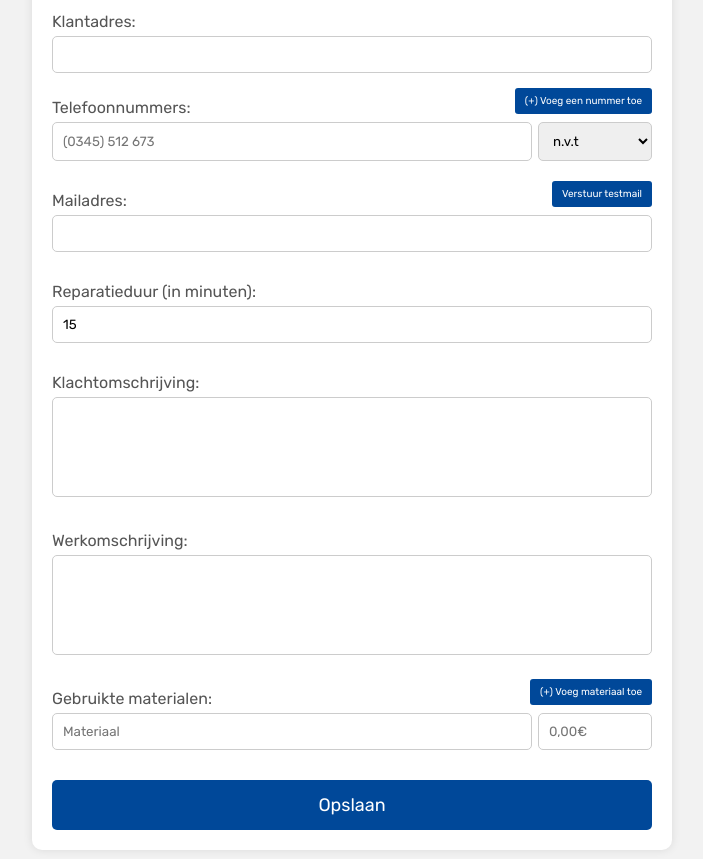
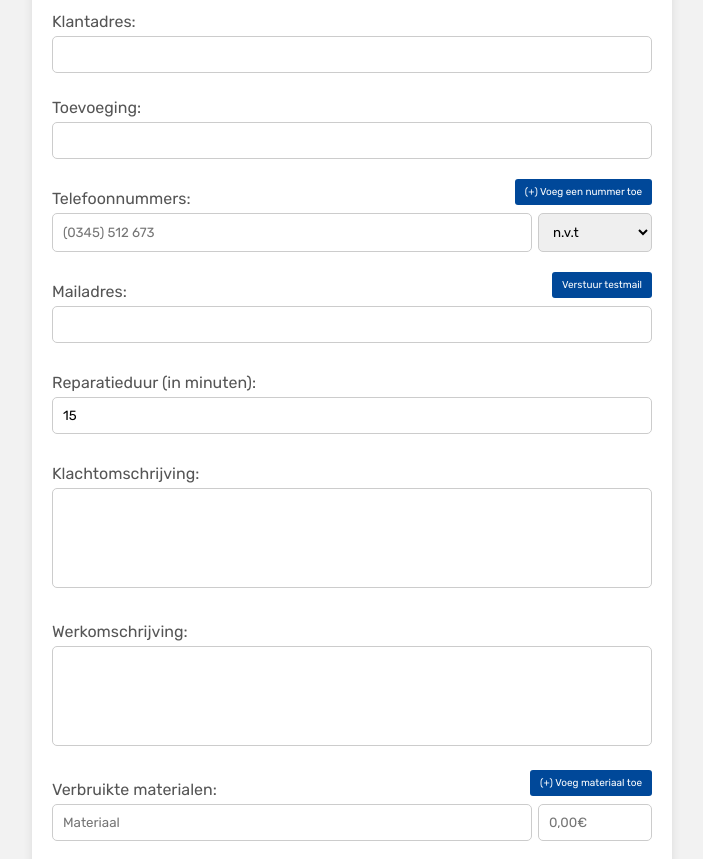
Before and after one commit to sfh0345/sfh0345.github.io, a plain HTML site: page invoeren.html in a window 1280 px wide. Shown: the part 904-1763 px from the top of the page, without its empty margins (288-991 px from the left). Drawn offline with Linux system fonts and the light colour scheme; some packages are replaced by stand-ins of ours.

Commit message:
Huisnummer toevoeging

```diff
--- a/invoeren.html
+++ b/invoeren.html
@@ -67,6 +67,12 @@
                     <!-- <h6 id="geenhuisnummer" style="margin: 0; line-height: 0; font-family: Rubik light; color: #f44336; margin-top: -5px; margin-bottom: 30px;"></h6> -->
                     <div style="font-size: 14px; margin: 0; line-height: 1; font-family: Rubik light; color: #f44336; margin-top: -5px" id="messageContainer"></div>
                 </div>
+                <div class="form-group">
+                    <label for="name">Toevoeging:</label>
+                    <input type="text" id="toevoeging1234" name="toevoeging1234" autocomplete="false">
+                </div>
+
+
             <div class="form-group">
                 <label for="telefoon">Telefoonnummers:</label>
                 <div id="telefoon">
@@ -104,7 +110,7 @@
                 <textarea id="work-description" style="resize: none; height: 100px; font-family: Rubik;" name="work-description" autocomplete="off"></textarea>
             </div>
             <div class="form-group">
-                <label for="materials">Gebruikte materialen:</label>
+                <label for="materials">Verbruikte materialen:</label>
                 <div id="materials">
                     <div class="material-item">
                         <input type="text" autocomplete="off" name="material[]" placeholder="Materiaal">
```
